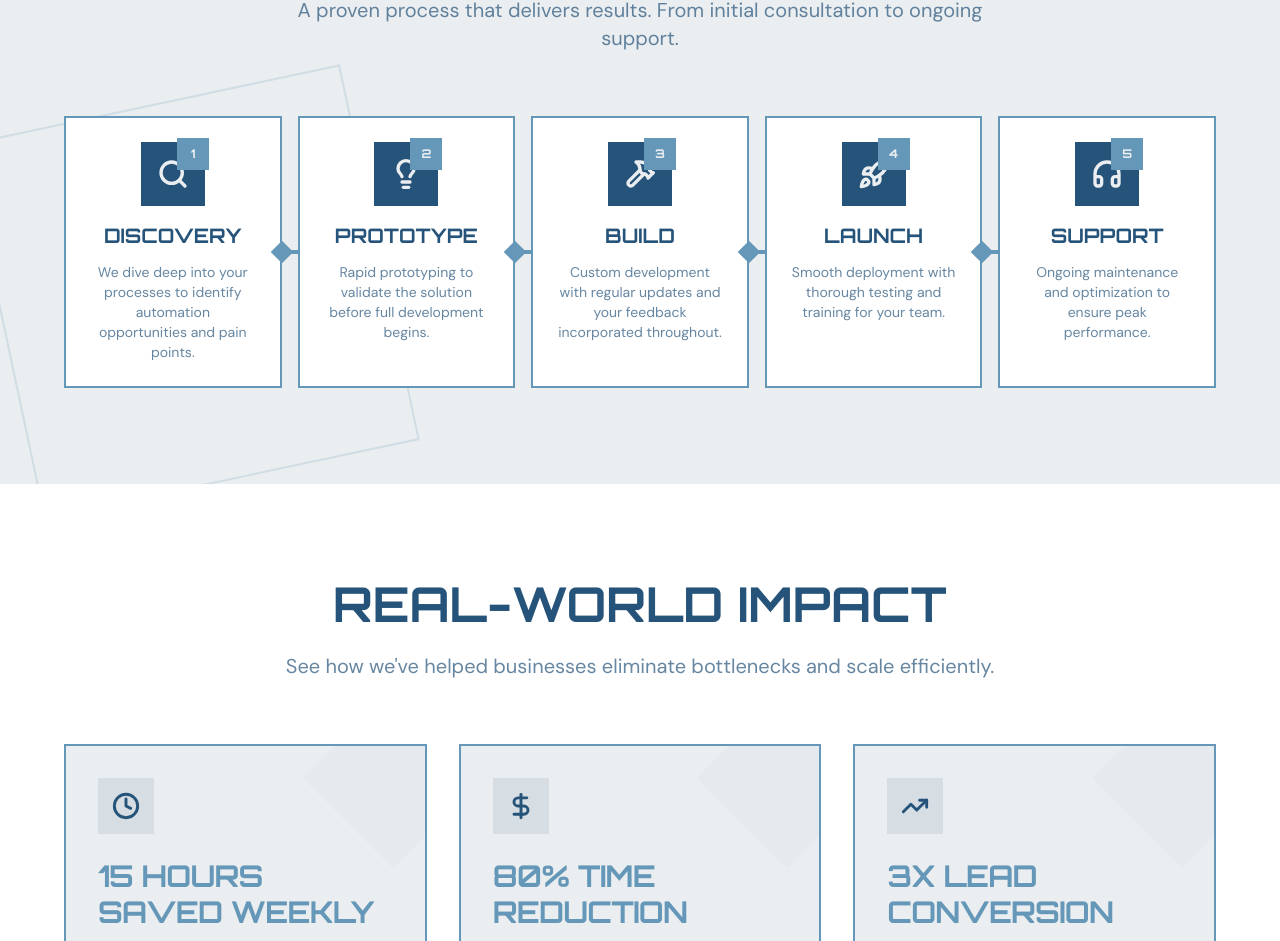
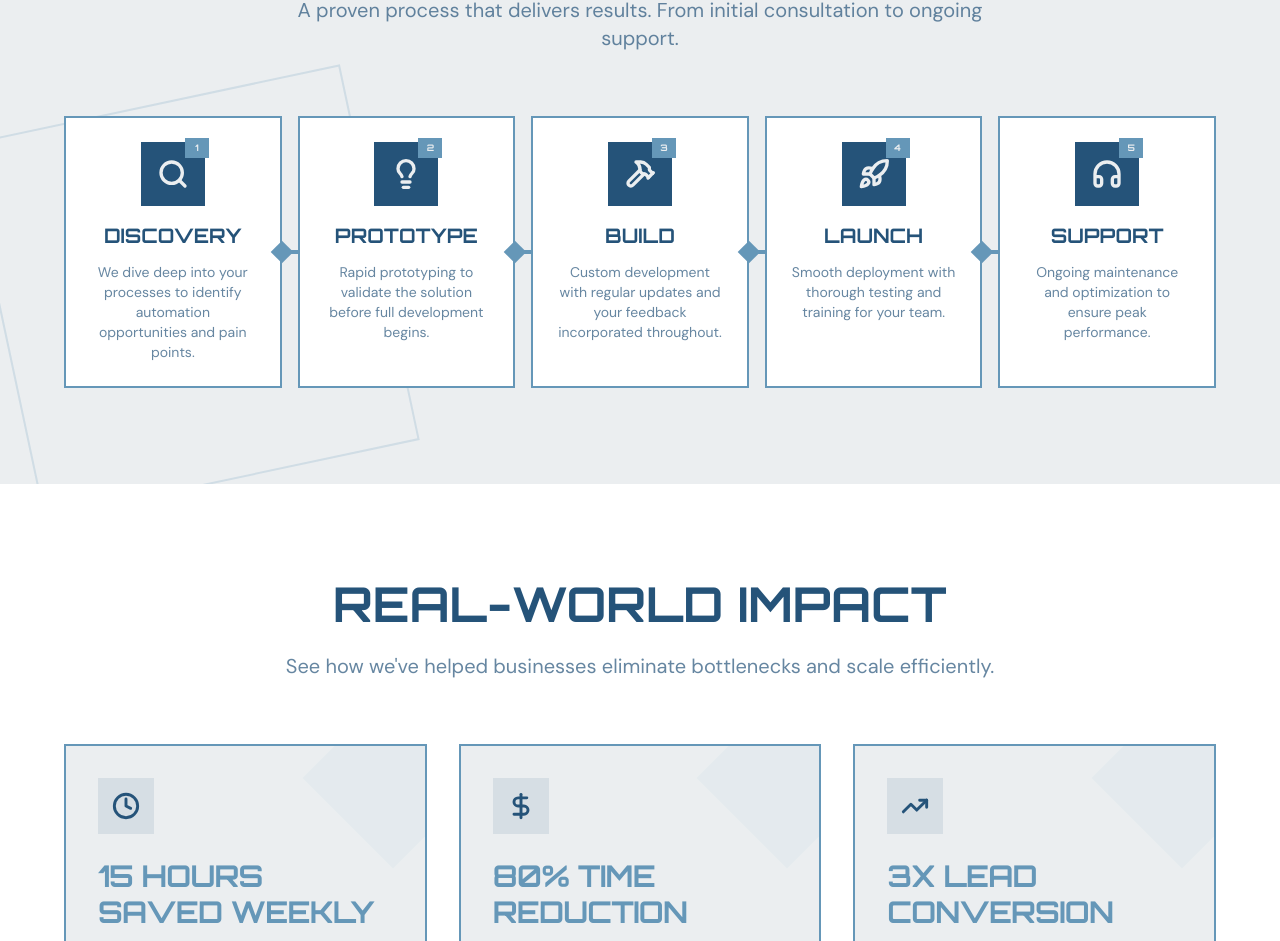
Before and after one commit to Softwexa-Solutions/Build2Auomate_Website, a React (Vite) app: page / in a window 1280 px wide. Shown: the part 2278-3219 px from the top of the page. Built offline with nearby package versions, Linux system fonts and the light colour scheme; the HTML template or start-up script is replaced by a standard one.

Commit message:
fixed issue make the number icon smaller as they were overlapping

```diff
--- a/src/components/HowWeWork.tsx
+++ b/src/components/HowWeWork.tsx
@@ -72,8 +72,8 @@ const HowWeWork = () => {
                   <div className="w-12 h-12 sm:w-14 lg:w-16 h-12 sm:h-14 lg:h-16 bg-primary mx-auto mb-3 sm:mb-4 flex items-center justify-center relative">
                     <step.icon className="w-6 h-6 sm:w-7 lg:w-8 h-6 sm:h-7 lg:h-8 stroke-[2.5] text-primary-foreground" />
                     {/* Number Badge */}
-                    <div className="absolute -top-1 -right-1 w-6 h-6 sm:w-7 lg:w-8 h-6 sm:h-7 lg:h-8 bg-accent flex items-center justify-center">
-                      <span className="text-[10px] sm:text-xs lg:text-xs font-heading font-bold text-background">
+                    <div className="absolute -top-1 -right-1 w-5 h-5 sm:w-6 lg:w-6 bg-accent flex items-center justify-center">
+                      <span className="text-[9px] font-heading font-bold text-background">
                         {index + 1}
                       </span>
                     </div>
```
